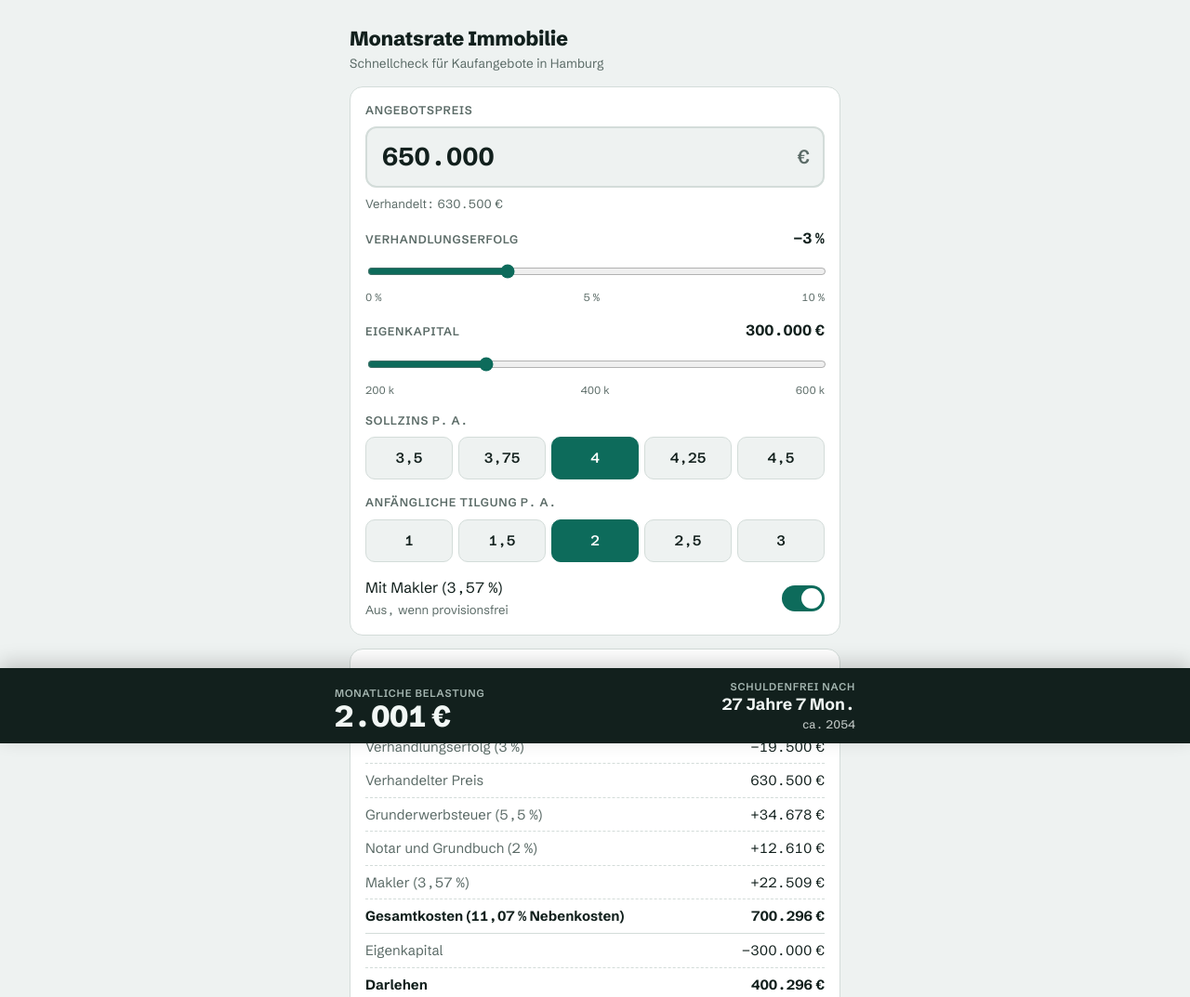
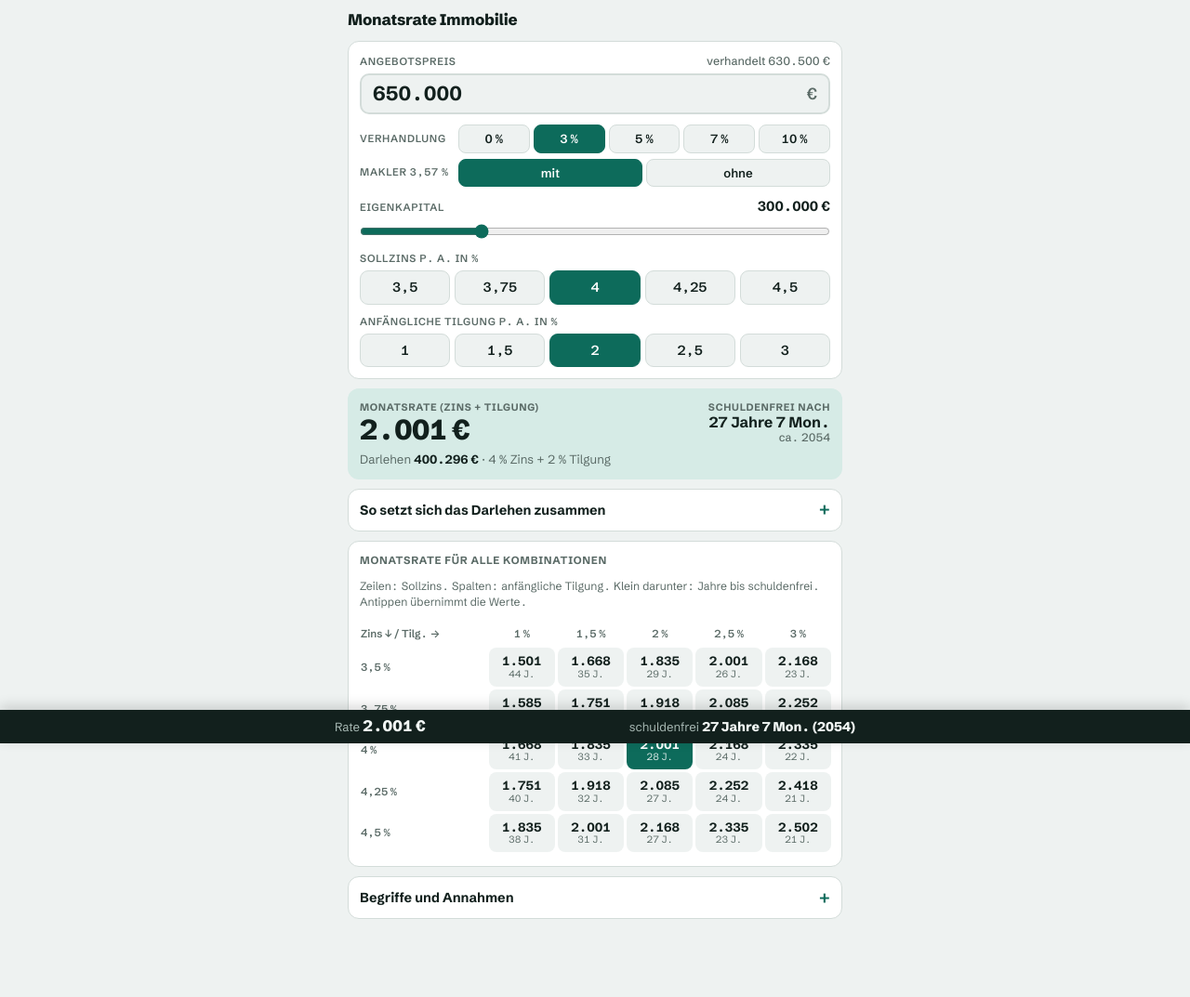
Before and after one commit to humanchu/immo-rechner, a plain HTML site: page index.html in a window 1280 px wide. Shown: the top 1073 px of the page at 93% size. Drawn offline with Linux system fonts and the light colour scheme.

Commit message:
Update index.html

```diff
--- a/index.html
+++ b/index.html
@@ -1,12 +1,15 @@
 <!DOCTYPE html>
+<html lang="de">
+<head>
+<meta charset="utf-8">
 <meta name="viewport" content="width=device-width, initial-scale=1, viewport-fit=cover">
+<meta name="apple-mobile-web-app-capable" content="yes">
+<meta name="apple-mobile-web-app-title" content="Monatsrate">
 <title>Monatsrate Immobilie</title>
-<meta name="claude:viewport-fit-sides" content="cover">
-<meta charset="utf-8">
 <link rel="preconnect" href="https://fonts.googleapis.com">
 <link rel="stylesheet" href="https://fonts.googleapis.com/css2?family=Schibsted+Grotesk:wght@400;500;600;700;800&display=swap">
 <style>
-/* Layout: eine Spalte f&uuml;rs Handy, Eingaben oben, Ergebnisleiste fest am unteren Rand, Details und Matrix darunter */
+/* Layout: kompakte Eingaben oben, direkt darunter die Ergebniskarte (ohne Scrollen sichtbar), dann zugeklappte Herleitung, Matrix, Begriffe; schmale Leiste unten fest */
 :root{
   --bg:#EEF2F1; --surface:#FFFFFF; --ink:#12201D; --muted:#5B6B67; --line:#D3DCD9;
   --accent:#0D6B5B; --accent-ink:#FFFFFF; --accent-soft:#D6EBE6; --warn:#9A5B00;
@@ -23,123 +26,140 @@
   --bar:#E6EEEB; --bar-ink:#0F1715; --bar-muted:#4D5E59; color-scheme:dark }
 
 *{box-sizing:border-box}
-body{background:var(--bg);color:var(--ink);font-family:var(--font);font-size:16px;line-height:1.45;
+html{-webkit-text-size-adjust:100%}
+body{margin:0;background:var(--bg);color:var(--ink);font-family:var(--font);font-size:15px;line-height:1.4;
   font-variant-numeric:tabular-nums}
-.wrap{max-width:560px;margin:0 auto;padding-left:max(16px,env(safe-area-inset-left,0px));
-  padding-right:max(16px,env(safe-area-inset-right,0px));padding-block:18px 150px;display:flex;flex-direction:column;gap:14px}
-h1{font-size:1.35rem;font-weight:800;letter-spacing:-0.01em;margin:0}
-.sub{color:var(--muted);font-size:.85rem;margin:2px 0 0}
-.card{background:var(--surface);border:1px solid var(--line);border-radius:14px;padding:16px;display:flex;flex-direction:column;gap:16px}
-.field{display:flex;flex-direction:column;gap:8px}
-.lbl{display:flex;justify-content:space-between;align-items:baseline;gap:8px;font-size:.78rem;font-weight:600;
+.wrap{max-width:560px;margin:0 auto;padding-left:max(14px,env(safe-area-inset-left,0px));
+  padding-right:max(14px,env(safe-area-inset-right,0px));padding-block:calc(10px + env(safe-area-inset-top,0px)) 80px;
+  display:flex;flex-direction:column;gap:10px}
+h1{font-size:1.05rem;font-weight:800;letter-spacing:-0.01em;margin:0}
+.card{background:var(--surface);border:1px solid var(--line);border-radius:12px;padding:12px;display:flex;flex-direction:column;gap:11px}
+.field{display:flex;flex-direction:column;gap:5px}
+.lbl{display:flex;justify-content:space-between;align-items:baseline;gap:8px;font-size:.7rem;font-weight:600;
   text-transform:uppercase;letter-spacing:.06em;color:var(--muted)}
-.lbl output,.lbl .val{font-size:1rem;font-weight:700;color:var(--ink);text-transform:none;letter-spacing:0}
-.price{display:flex;align-items:center;gap:8px;border:2px solid var(--line);border-radius:12px;padding:10px 14px;background:var(--bg)}
+.lbl output,.lbl .val{font-size:.92rem;font-weight:700;color:var(--ink);text-transform:none;letter-spacing:0}
+.price{display:flex;align-items:center;gap:6px;border:2px solid var(--line);border-radius:10px;padding:5px 12px;background:var(--bg)}
 .price:focus-within{border-color:var(--accent)}
-.price input{flex:1;min-width:0;border:0;background:transparent;font:inherit;font-size:1.7rem;font-weight:700;color:var(--ink);outline:none}
-.price span{font-size:1.3rem;font-weight:600;color:var(--muted)}
-.hint{font-size:.82rem;color:var(--muted)}
-input[type=range]{width:100%;accent-color:var(--accent);height:28px}
-.ticks{display:flex;justify-content:space-between;font-size:.72rem;color:var(--muted);margin-top:-4px}
-.chips{display:grid;grid-template-columns:repeat(5,1fr);gap:6px}
-.chip{appearance:none;border:1.5px solid var(--line);background:var(--bg);color:var(--ink);border-radius:10px;
-  padding:11px 0;font:inherit;font-weight:600;font-size:.95rem;cursor:pointer}
+.price input{flex:1;min-width:0;border:0;background:transparent;font:inherit;font-size:1.35rem;font-weight:700;color:var(--ink);outline:none;padding:0}
+.price span{font-size:1.1rem;font-weight:600;color:var(--muted)}
+.hint{font-size:.76rem;color:var(--muted)}
+input[type=range]{width:100%;accent-color:var(--accent);height:22px;margin:0}
+.chips{display:grid;grid-template-columns:repeat(5,1fr);gap:5px}
+.chip{appearance:none;border:1.5px solid var(--line);background:var(--bg);color:var(--ink);border-radius:9px;
+  padding:7px 0;font:inherit;font-weight:600;font-size:.9rem;cursor:pointer}
 .chip[aria-pressed="true"]{background:var(--accent);border-color:var(--accent);color:var(--accent-ink)}
-.chip:focus-visible,.toggle:focus-visible,.mx td button:focus-visible{outline:2px solid var(--accent);outline-offset:2px}
-.toggle{display:flex;align-items:center;justify-content:space-between;gap:12px;border:0;background:none;padding:0;font:inherit;color:var(--ink);cursor:pointer;text-align:left}
-.sw{flex:none;width:46px;height:28px;border-radius:14px;background:var(--line);position:relative;transition:background .15s}
-.sw::after{content:"";position:absolute;top:3px;left:3px;width:22px;height:22px;border-radius:50%;background:var(--surface);transition:transform .15s}
-.toggle[aria-checked="true"] .sw{background:var(--accent)}
-.toggle[aria-checked="true"] .sw::after{transform:translateX(18px)}
+.chip:focus-visible,.seg button:focus-visible,.mx td button:focus-visible,summary:focus-visible{outline:2px solid var(--accent);outline-offset:2px}
+.inline{display:grid;grid-template-columns:auto 1fr;align-items:center;gap:6px 10px}
+.inline .lbl{white-space:nowrap}
+.seg{display:grid;grid-template-columns:repeat(5,1fr);gap:4px}
+.seg.two{grid-template-columns:1fr 1fr}
+.seg button{appearance:none;border:1.5px solid var(--line);background:var(--bg);color:var(--ink);border-radius:8px;
+  padding:5px 0;font:inherit;font-weight:600;font-size:.82rem;cursor:pointer}
+.seg button[aria-pressed="true"]{background:var(--accent);border-color:var(--accent);color:var(--accent-ink)}
 
-.rows{display:flex;flex-direction:column;gap:0}
-.row{display:flex;justify-content:space-between;gap:12px;padding:7px 0;border-bottom:1px dashed var(--line);font-size:.93rem}
+.result{background:var(--accent-soft);border-color:transparent;gap:6px}
+.result .top{display:flex;justify-content:space-between;align-items:flex-end;gap:10px}
+.result small{display:block;font-size:.68rem;text-transform:uppercase;letter-spacing:.06em;color:var(--muted);font-weight:700}
+.result .big{font-size:1.9rem;font-weight:800;letter-spacing:-0.02em;line-height:1.05}
+.result .lz{font-size:1rem;font-weight:700;text-align:right;line-height:1.2}
+.result .lz span{display:block;font-size:.76rem;font-weight:500;color:var(--muted)}
+.result .meta{font-size:.82rem;color:var(--muted)}
+.result .meta b{color:var(--ink)}
+.note{font-size:.82rem;color:var(--warn);margin:0}
+
+.rows{display:flex;flex-direction:column}
+.row{display:flex;justify-content:space-between;gap:12px;padding:6px 0;border-bottom:1px dashed var(--line);font-size:.88rem}
 .row:last-child{border-bottom:0}
 .row span:first-child{color:var(--muted)}
 .row.sum{font-weight:700;border-bottom:1px solid var(--line)}
 .row.sum span:first-child{color:var(--ink)}
-h2{font-size:.78rem;text-transform:uppercase;letter-spacing:.06em;color:var(--muted);margin:0;font-weight:700}
-.note{font-size:.82rem;color:var(--warn)}
+h2,.subh{font-size:.72rem;text-transform:uppercase;letter-spacing:.06em;color:var(--muted);margin:0;font-weight:700}
+.subh{margin-top:12px}
+
+details.card{gap:0}
+details.card[open]{gap:10px}
+summary{cursor:pointer;font-weight:700;font-size:.9rem;list-style:none;display:flex;justify-content:space-between;align-items:center}
+summary::-webkit-details-marker{display:none}
+summary::after{content:"+";font-size:1.2rem;font-weight:600;color:var(--accent);line-height:1}
+details[open] > summary::after{content:"\2212"}
 
 .mxwrap{overflow-x:auto;margin:0 -4px}
 .mx{width:100%;border-collapse:separate;border-spacing:3px;font-size:.82rem}
-.mx th{font-weight:600;color:var(--muted);padding:4px 2px;text-align:center;font-size:.74rem}
+.mx th{font-weight:600;color:var(--muted);padding:4px 2px;text-align:center;font-size:.72rem}
 .mx th.rh{text-align:left;white-space:nowrap}
 .mx td{padding:0}
 .mx td button{width:100%;appearance:none;border:0;border-radius:8px;background:var(--bg);color:var(--ink);font:inherit;padding:7px 2px;cursor:pointer;
   display:flex;flex-direction:column;align-items:center;line-height:1.15}
-.mx td button b{font-weight:700;font-size:.86rem}
-.mx td button small{color:var(--muted);font-size:.68rem}
+.mx td button b{font-weight:700;font-size:.84rem}
+.mx td button small{color:var(--muted);font-size:.66rem}
 .mx td button.on{background:var(--accent);color:var(--accent-ink)}
 .mx td button.on small{color:var(--accent-ink);opacity:.85}
 
-details{font-size:.88rem}
-summary{cursor:pointer;font-weight:600}
-dl{margin:10px 0 0;display:flex;flex-direction:column;gap:8px}
+dl{margin:0;display:flex;flex-direction:column;gap:8px;font-size:.86rem}
 dt{font-weight:700}
 dd{margin:0;color:var(--muted)}
 
 .bar{position:fixed;left:0;right:0;bottom:0;background:var(--bar);color:var(--bar-ink);z-index:5;
-  padding-left:max(16px,env(safe-area-inset-left,0px));padding-right:max(16px,env(safe-area-inset-right,0px));
-  padding-top:12px;padding-bottom:calc(12px + env(safe-area-inset-bottom,0px));box-shadow:0 -6px 20px rgba(0,0,0,.18)}
-.bar-in{max-width:560px;margin:0 auto;display:flex;justify-content:space-between;align-items:flex-end;gap:12px}
-.bar small{display:block;font-size:.7rem;text-transform:uppercase;letter-spacing:.07em;color:var(--bar-muted);font-weight:600}
-.big{font-size:2rem;font-weight:800;letter-spacing:-0.02em;line-height:1.05}
-.lz{font-size:1.1rem;font-weight:700;text-align:right;line-height:1.15}
+  padding-left:max(14px,env(safe-area-inset-left,0px));padding-right:max(14px,env(safe-area-inset-right,0px));
+  padding-top:6px;padding-bottom:calc(6px + env(safe-area-inset-bottom,0px));box-shadow:0 -4px 14px rgba(0,0,0,.16)}
+.bar-in{max-width:560px;margin:0 auto;display:flex;justify-content:space-between;align-items:baseline;gap:10px;font-size:.82rem}
+.bar-in span{color:var(--bar-muted)}
+.bar-in b{color:var(--bar-ink);font-size:1.05rem;font-weight:800}
+.bar-in .r{text-align:right}
+.bar-in .r b{font-size:.88rem}
 @media (prefers-reduced-motion:reduce){*{transition:none!important}}
 </style>
-
+</head>
+<body>
 <div class="wrap">
-  <header>
   <h1>Monatsrate Immobilie</h1>
-    <p class="sub">Schnellcheck f&uuml;r Kaufangebote in Hamburg</p>
-  </header>
 
   <section class="card" aria-label="Eingaben">
     <div class="field">
-      <label class="lbl" for="preis">Angebotspreis</label>
+      <label class="lbl" for="preis">Angebotspreis <span class="val" id="preisHint" style="font-size:.78rem;font-weight:500;color:var(--muted)"></span></label>
       <div class="price"><input id="preis" type="text" inputmode="numeric" autocomplete="off" value="650.000"><span>&euro;</span></div>
-      <div class="hint" id="preisHint"></div>
     </div>
 
-    <div class="field">
-      <label class="lbl" for="verh">Verhandlungserfolg <output id="verhOut"></output></label>
-      <input id="verh" type="range" min="0" max="10" step="0.5" value="3">
-      <div class="ticks"><span>0&nbsp;%</span><span>5&nbsp;%</span><span>10&nbsp;%</span></div>
+    <div class="inline">
+      <span class="lbl" id="verhL">Verhandlung</span>
+      <div class="seg" id="verh" role="group" aria-labelledby="verhL"></div>
+      <span class="lbl" id="maklerL">Makler 3,57&nbsp;%</span>
+      <div class="seg two" id="makler" role="group" aria-labelledby="maklerL">
+        <button type="button" data-v="1">mit</button><button type="button" data-v="0">ohne</button>
+      </div>
     </div>
 
     <div class="field">
       <label class="lbl" for="ek">Eigenkapital <output id="ekOut"></output></label>
       <input id="ek" type="range" min="200000" max="600000" step="50000" value="300000">
-      <div class="ticks"><span>200&nbsp;k</span><span>400&nbsp;k</span><span>600&nbsp;k</span></div>
     </div>
 
     <div class="field">
-      <span class="lbl" id="zinsL">Sollzins p.&thinsp;a.</span>
+      <span class="lbl" id="zinsL">Sollzins p.&thinsp;a. in&nbsp;%</span>
       <div class="chips" id="zins" role="group" aria-labelledby="zinsL"></div>
     </div>
 
     <div class="field">
-      <span class="lbl" id="tilgL">Anf&auml;ngliche Tilgung p.&thinsp;a.</span>
+      <span class="lbl" id="tilgL">Anf&auml;ngliche Tilgung p.&thinsp;a. in&nbsp;%</span>
       <div class="chips" id="tilg" role="group" aria-labelledby="tilgL"></div>
     </div>
-
-    <button class="toggle" id="makler" type="button" role="switch" aria-checked="true">
-      <span>Mit Makler (3,57&nbsp;%)<br><span class="hint">Aus, wenn provisionsfrei</span></span>
-      <span class="sw" aria-hidden="true"></span>
-    </button>
   </section>
 
-  <section class="card" aria-label="Rechnung">
-    <h2>So setzt sich das Darlehen zusammen</h2>
-    <div class="rows" id="rows"></div>
+  <section class="card result" aria-label="Ergebnis" aria-live="polite">
+    <div class="top">
+      <div><small>Monatsrate (Zins + Tilgung)</small><div class="big" id="rate">&ndash;</div></div>
+      <div class="lz"><small>Schuldenfrei nach</small><span id="lz" style="font-size:1rem;font-weight:700;color:var(--ink)">&ndash;</span><span id="lzJahr"></span></div>
+    </div>
+    <div class="meta" id="meta"></div>
     <p class="note" id="noLoan" hidden>Das Eigenkapital deckt Kaufpreis und Nebenkosten vollst&auml;ndig. Es wird kein Darlehen ben&ouml;tigt.</p>
   </section>
 
-  <section class="card" aria-label="Restschuld">
-    <h2>Restschuld (typisches Ende der Zinsbindung)</h2>
+  <details class="card" id="herleitung">
+    <summary>So setzt sich das Darlehen zusammen</summary>
+    <div class="rows" id="rows"></div>
+    <h2 class="subh">Restschuld (typisches Ende der Zinsbindung)</h2>
     <div class="rows" id="rest"></div>
-  </section>
+  </details>
 
   <section class="card" aria-label="Alle Kombinationen">
     <h2>Monatsrate f&uuml;r alle Kombinationen</h2>
@@ -147,16 +167,17 @@ dd{margin:0;color:var(--muted)}
     <div class="mxwrap"><table class="mx" id="mx"></table></div>
   </section>
 
-  <section class="card">
-    <details>
+  <details class="card">
     <summary>Begriffe und Annahmen</summary>
     <dl>
       <dt>Kaufnebenkosten (Hamburg)</dt>
       <dd>Grunderwerbsteuer 5,5&nbsp;% + Notar und Grundbuch pauschal 2,0&nbsp;% + Makler 3,57&nbsp;% (zuschaltbar). Berechnet auf den verhandelten Preis. Die 2,0&nbsp;% f&uuml;r Notar und Grundbuch sind ein &uuml;blicher Pauschalwert, kein exakter Betrag.</dd>
+      <dt>Verhandlung</dt>
+      <dd>Angenommener Abschlag vom Angebotspreis. Daraus ergibt sich der verhandelte Preis.</dd>
       <dt>Darlehen</dt>
       <dd>Verhandelter Preis plus Nebenkosten minus Eigenkapital.</dd>
       <dt>Monatsrate (Annuit&auml;t)</dt>
-        <dd>Darlehen &times; (Sollzins + anf&auml;ngliche Tilgung) &divide; 12. Die Rate bleibt bis zum Schluss gleich.</dd>
+      <dd>Darlehen &times; (Sollzins + anf&auml;ngliche Tilgung) &divide; 12. Zins und Tilgung zusammen, die Rate bleibt bis zum Schluss gleich.</dd>
       <dt>Anf&auml;ngliche Tilgung</dt>
       <dd>Der Tilgungsanteil im ersten Jahr. Weil die Schuld sinkt, wird der Zinsanteil jeden Monat kleiner und der Tilgungsanteil entsprechend gr&ouml;&szlig;er. Deshalb dauert die R&uuml;ckzahlung bei 2&nbsp;% Tilgung deutlich weniger als 50 Jahre.</dd>
       <dt>Restschuld</dt>
@@ -165,22 +186,22 @@ dd{margin:0;color:var(--muted)}
       <dd>Die Zeit bis schuldenfrei unterstellt, dass der Sollzins &uuml;ber die gesamte Laufzeit gleich bleibt. Nach Ende der Zinsbindung kann das abweichen.</dd>
     </dl>
   </details>
-  </section>
 </div>
 
-<div class="bar" role="status" aria-live="polite">
+<div class="bar" aria-hidden="true">
   <div class="bar-in">
-    <div><small>Monatliche Belastung</small><div class="big" id="rate">&ndash;</div></div>
-    <div><small style="text-align:right">Schuldenfrei nach</small><div class="lz" id="lz">&ndash;</div></div>
+    <div><span>Rate </span><b id="barRate">&ndash;</b></div>
+    <div class="r"><span>schuldenfrei </span><b id="barLz">&ndash;</b></div>
   </div>
 </div>
 
 <script>
 (function(){
-  var ZINS=[3.5,3.75,4,4.25,4.5], TILG=[1,1.5,2,2.5,3];
+  var ZINS=[3.5,3.75,4,4.25,4.5], TILG=[1,1.5,2,2.5,3], VERH=[0,3,5,7,10];
   var GREST=5.5, NOTAR=2.0, MAKLER=3.57;
   var S={preis:650000,verh:3,ek:300000,zins:4,tilg:2,makler:true};
   try{var saved=JSON.parse(localStorage.getItem("immoRate")||"null"); if(saved){for(var k in S){if(k in saved)S[k]=saved[k];}}}catch(e){}
+  if(VERH.indexOf(S.verh)<0){S.verh=VERH.reduce(function(a,b){return Math.abs(b-S.verh)<Math.abs(a-S.verh)?b:a;});}
 
   var $=function(id){return document.getElementById(id)};
   var eur=function(v){return Math.round(v).toLocaleString("de-DE")+"\u00a0\u20ac"};
@@ -198,16 +219,18 @@ dd{margin:0;color:var(--muted)}
   function dauer(n){var m=Math.ceil(n),j=Math.floor(m/12),r=m%12;
     return j+"\u00a0Jahre"+(r?" "+r+"\u00a0Mon.":"");}
 
-  function chips(el,list,key){
+  function buttons(el,list,key,cls,fmt){
     el.innerHTML="";
     list.forEach(function(v){
-      var b=document.createElement("button");b.type="button";b.className="chip";
-      b.textContent=v.toLocaleString("de-DE");b.setAttribute("aria-label",pct(v));
+      var b=document.createElement("button");b.type="button";if(cls)b.className=cls;
+      b.textContent=fmt?fmt(v):v.toLocaleString("de-DE");
       b.onclick=function(){S[key]=v;render();};
       b.dataset.v=v;el.appendChild(b);
     });
   }
-  chips($("zins"),ZINS,"zins");chips($("tilg"),TILG,"tilg");
+  buttons($("zins"),ZINS,"zins","chip");buttons($("tilg"),TILG,"tilg","chip");
+  buttons($("verh"),VERH,"verh","",function(v){return v+"\u00a0%";});
+  [].forEach.call($("makler").children,function(b){b.onclick=function(){S.makler=b.dataset.v==="1";render();};});
 
   var preis=$("preis");
   preis.addEventListener("input",function(){
@@ -216,27 +239,23 @@ dd{margin:0;color:var(--muted)}
     preis.value=S.preis?S.preis.toLocaleString("de-DE"):"";
     render(true);
   });
-  $("verh").addEventListener("input",function(e){S.verh=parseFloat(e.target.value);render();});
   $("ek").addEventListener("input",function(e){S.ek=parseInt(e.target.value,10);render();});
-  $("makler").addEventListener("click",function(){S.makler=!S.makler;render();});
 
   function row(a,b,cls){return '<div class="row'+(cls?" "+cls:"")+'"><span>'+a+'</span><span>'+b+'</span></div>';}
+  function press(el,val){[].forEach.call(el.children,function(b){b.setAttribute("aria-pressed",+b.dataset.v===val?"true":"false")});}
 
   function render(fromTyping){
     if(!fromTyping)preis.value=S.preis?S.preis.toLocaleString("de-DE"):"";
-    $("verh").value=S.verh;$("ek").value=S.ek;
-    $("verhOut").textContent="\u2212"+pct(S.verh);
+    $("ek").value=S.ek;
     $("ekOut").textContent=eur(S.ek);
-    $("makler").setAttribute("aria-checked",S.makler?"true":"false");
-    [].forEach.call($("zins").children,function(b){b.setAttribute("aria-pressed",+b.dataset.v===S.zins?"true":"false")});
-    [].forEach.call($("tilg").children,function(b){b.setAttribute("aria-pressed",+b.dataset.v===S.tilg?"true":"false")});
+    press($("zins"),S.zins);press($("tilg"),S.tilg);press($("verh"),S.verh);press($("makler"),S.makler?1:0);
 
     var c=calc(S.zins,S.tilg);
-    $("preisHint").textContent=S.preis?"Verhandelt: "+eur(c.verh):"Bitte Angebotspreis eingeben";
+    $("preisHint").textContent=S.preis?"verhandelt "+eur(c.verh):"";
 
     var h="";
     h+=row("Angebotspreis",eur(S.preis));
-    h+=row("Verhandlungserfolg ("+pct(S.verh)+")","\u2212"+eur(S.preis-c.verh));
+    h+=row("Verhandlung ("+pct(S.verh)+")","\u2212"+eur(S.preis-c.verh));
     h+=row("Verhandelter Preis",eur(c.verh));
     h+=row("Grunderwerbsteuer ("+pct(GREST)+")","+"+eur(c.verh*GREST/100));
     h+=row("Notar und Grundbuch ("+pct(NOTAR)+")","+"+eur(c.verh*NOTAR/100));
@@ -246,15 +265,18 @@ dd{margin:0;color:var(--muted)}
     h+=row("Darlehen",eur(c.L),"sum");
     if(c.L>0)h+=row("Zinsen \u00fcber die gesamte Laufzeit","ca. "+eur(c.zinsen));
     $("rows").innerHTML=h;
-    $("noLoan").hidden=!(S.preis>0&&c.L<=0);
-
     $("rest").innerHTML=c.L>0
       ? row("Nach 10 Jahren",eur(c.rest(120)))+row("Nach 15 Jahren",eur(c.rest(180)))
       : row("Kein Darlehen","0\u00a0\u20ac");
 
-    $("rate").textContent=c.L>0?eur(c.A):"0\u00a0\u20ac";
-    var y=new Date().getFullYear()+Math.ceil(c.n/12);
-    $("lz").innerHTML=c.L>0?dauer(c.n)+'<br><span style="font-size:.78rem;font-weight:500;opacity:.75">ca. '+y+'</span>':"\u2013";
+    var has=c.L>0, y=new Date().getFullYear()+Math.ceil(c.n/12);
+    $("noLoan").hidden=!(S.preis>0&&!has);
+    $("rate").textContent=has?eur(c.A):"0\u00a0\u20ac";
+    $("lz").textContent=has?dauer(c.n):"\u2013";
+    $("lzJahr").textContent=has?"ca. "+y:"";
+    $("meta").innerHTML="Darlehen <b>"+eur(c.L)+"</b> \u00b7 "+pct(S.zins)+" Zins + "+pct(S.tilg)+" Tilgung";
+    $("barRate").textContent=has?eur(c.A):"0\u00a0\u20ac";
+    $("barLz").textContent=has?dauer(c.n)+" ("+y+")":"\u2013";
 
     var t='<thead><tr><th class="rh">Zins \u2193 / Tilg. \u2192</th>';
     TILG.forEach(function(v){t+="<th>"+pct(v)+"</th>"});
@@ -279,3 +301,5 @@ dd{margin:0;color:var(--muted)}
   render();
 })();
 </script>
+</body>
+</html>
```
Lines whose indentation alone changed are shown as unchanged.
